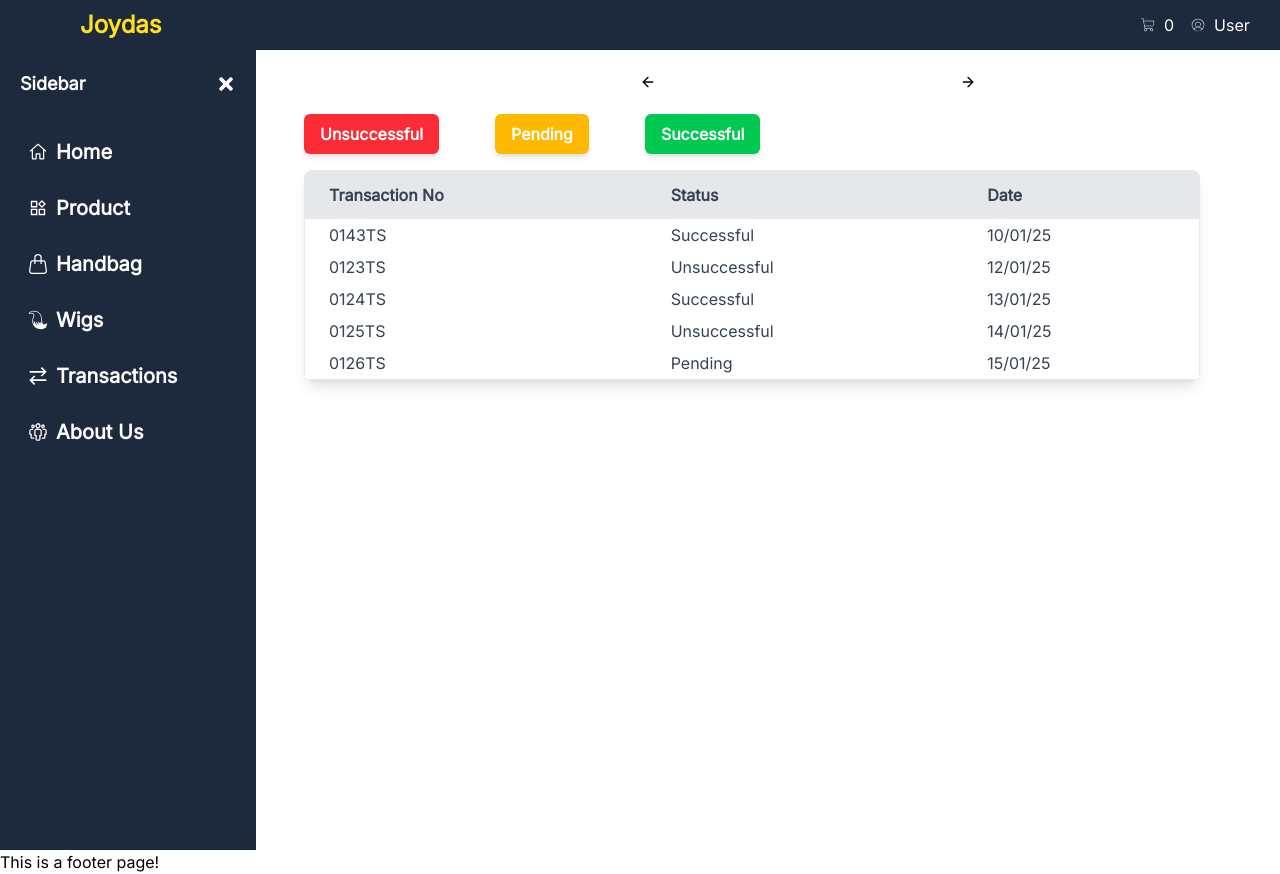
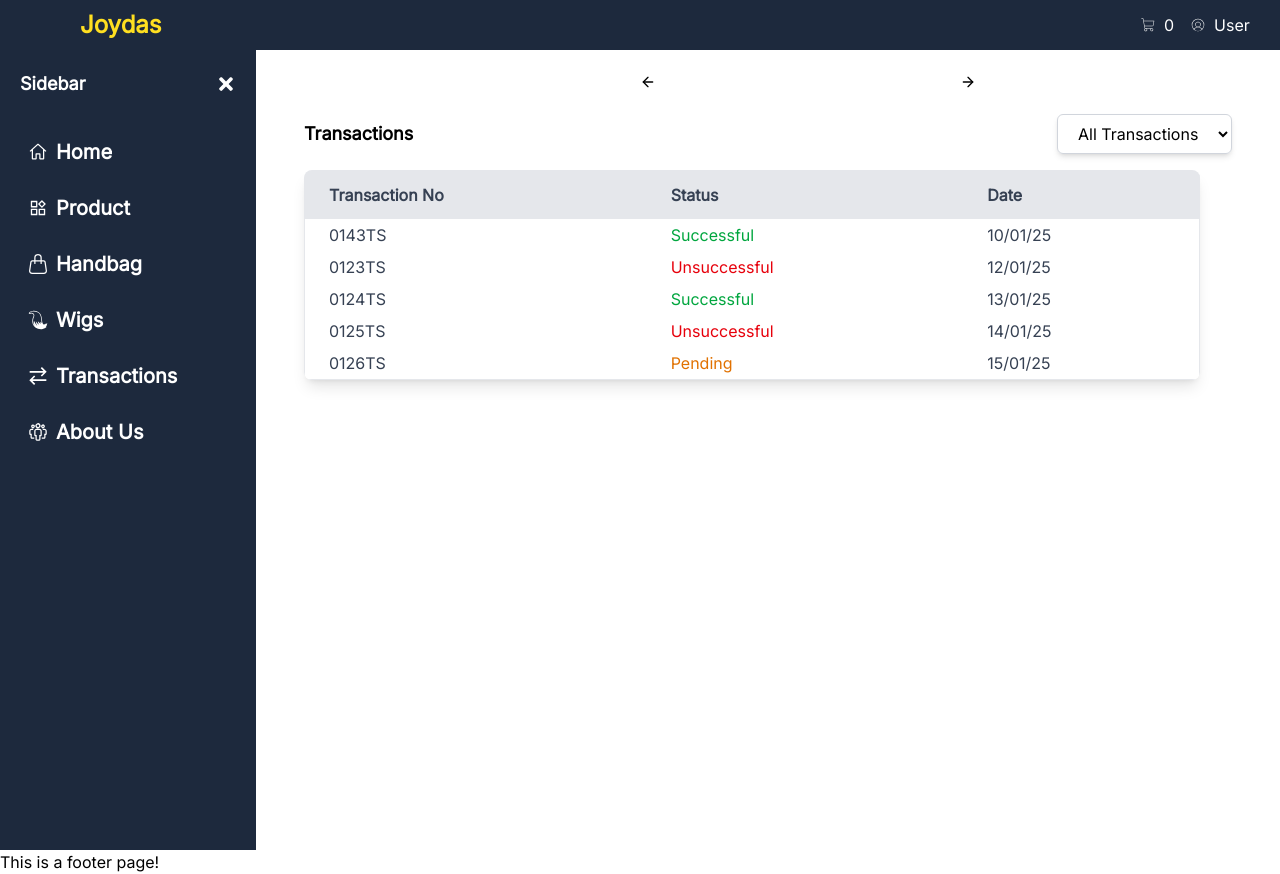
Before and after one commit to Iheagwaram/Joydas-ecommerce1, a React (Vite) app: page /transactions in a window 1280 px wide. Built offline with nearby package versions, Linux system fonts and the light colour scheme.

Commit message:
fifth commit

```diff
--- a/index.html
+++ b/index.html
@@ -2,9 +2,9 @@
 <html lang="en">
   <head>
     <meta charset="UTF-8" />
-    <link rel="icon" type="image/svg+xml" href="/vite.svg" />
+    <link rel="icon" type="" href="" />
     <meta name="viewport" content="width=device-width, initial-scale=1.0" />
-    <title>Vite + React</title>
+    <title>Joydas</title>
     <link href="/dist/styles.css" rel="stylesheet" />
     <link
       rel="stylesheet"
--- a/src/pages/Productpage.jsx
+++ b/src/pages/Productpage.jsx
@@ -1,9 +1,11 @@
 import React, { useEffect, useState } from "react";
 import { Link } from "react-router-dom";
+import { FaSearch } from "react-icons/fa"; // Import search icon
 
 const Productpage = () => {
   const [products, setProducts] = useState([]);
-  const [filterProducts, setFilterProducts] = useState([]);
+  const [filteredProducts, setFilteredProducts] = useState([]);
+  const [searchQuery, setSearchQuery] = useState("");
   const [error, setError] = useState(null);
 
   useEffect(() => {
@@ -14,42 +16,74 @@ const Productpage = () => {
         }
         return res.json();
       })
-      .then((data) => setProducts(data))
+      .then((data) => {
+        setProducts(data);
+        setFilteredProducts(data);
+      })
       .catch((error) => {
         console.error("Error fetching products:", error);
         setError(error.message);
       });
   }, []);
 
+  const handleSearchChange = (e) => {
+    const query = e.target.value.toLowerCase();
+    setSearchQuery(query);
+    setFilteredProducts(
+      products.filter((product) =>
+        product.title.toLowerCase().includes(query)
+      )
+    );
+  };
+
+  const handleSearchSubmit = (e) => {
+    e.preventDefault();
+    setFilteredProducts(
+      products.filter((product) =>
+        product.title.toLowerCase().includes(searchQuery)
+      )
+    );
+  };
+
   const filterByPrice = (price) => {
-    if(!price){
-        setProducts(filterProducts)
+    if (!price) {
+      setFilteredProducts(products);
+    } else {
+      setFilteredProducts(products.filter((p) => p.price > price));
     }
-    else{
-        const result = filterProducts.filter((p) => p.price > price);
-        setProducts(result);
-        return result;
-    }
-
   };
 
   return (
     <div className="container mx-auto p-6">
-      <div className="flex justify-between px-10 ">
-        <h1 className="text-3xl font-bold mb-6 text-center">Products</h1>
+      <div className="flex justify-between px-10 items-center mb-6">
+        <h1 className="text-3xl font-bold">Products</h1>
+
+        {/* Search Bar with Icon */}
+        <form
+          onSubmit={handleSearchSubmit}
+          className="flex items-center bg-white border border-gray-400 rounded-md px-3 py-1 text-gray-700 w-64"
+        >
+          <input
+            type="text"
+            placeholder="Search products..."
+            value={searchQuery}
+            onChange={handleSearchChange}
+            className="flex-grow outline-none px-2 py-1 text-gray-700"
+          />
+          <button type="submit" className="bg-slate-800 text-white px-3 py-2 rounded">
+            <FaSearch className="text-white" />
+          </button>
+        </form>
+
+        {/* Filter Dropdown */}
         <select
-          name=""
-          id=""
-          onChange={(e) => {
-            filterByPrice(Number(e.target.value));
-          }}
-          className="bg-gray-600 items-center text-gray-100 rounded-lg p-0.5 px-3 h-9"
+          onChange={(e) => filterByPrice(Number(e.target.value))}
+          className="bg-gray-600 text-gray-100 rounded-lg p-0.5 px-3 h-9"
         >
-          <option value="">...Filter...</option>
-          <option value="">...All...</option>
-          <option value="50">50</option>
-          <option value="100">100</option>
-          <option value="200">200</option>
+          <option value="">Filter by Price...</option>
+          <option value="50">Above $50</option>
+          <option value="100">Above $100</option>
+          <option value="200">Above $200</option>
         </select>
       </div>
 
@@ -57,8 +91,8 @@ const Productpage = () => {
         <p className="text-center text-red-500">Error: {error}</p>
       ) : (
         <div className="grid grid-cols-1 md:grid-cols-3 gap-6">
-          {products.length > 0 ? (
-            products.map((product) => (
+          {filteredProducts.length > 0 ? (
+            filteredProducts.map((product) => (
               <div
                 key={product.id}
                 className="border p-4 rounded-lg text-center shadow-lg"
@@ -80,7 +114,7 @@ const Productpage = () => {
               </div>
             ))
           ) : (
-            <p className="text-center text-gray-500">Loading products...</p>
+            <p className="text-center text-gray-500">No products found.</p>
           )}
         </div>
       )}
--- a/src/pages/Transactions.jsx
+++ b/src/pages/Transactions.jsx
@@ -1,56 +1,71 @@
-import React from 'react'
+import React, { useState } from 'react';
 
 const Transactions = () => {
+    const [filter, setFilter] = useState("All");
+
+    const transactions = [
+        { id: "0143TS", status: "Successful", date: "10/01/25" },
+        { id: "0123TS", status: "Unsuccessful", date: "12/01/25" },
+        { id: "0124TS", status: "Successful", date: "13/01/25" },
+        { id: "0125TS", status: "Unsuccessful", date: "14/01/25" },
+        { id: "0126TS", status: "Pending", date: "15/01/25" },
+    ];
+
+    // Filter transactions based on selected filter
+    const filteredTransactions = filter === "All"
+        ? transactions
+        : transactions.filter(transaction => transaction.status === filter);
+
     return (
-        <>
-            <div className='p-6 justify-center items-center'>
-                <div className='flex space-x-4 mb-4 font-semibold items-center gap-10'>
-                    <div className='bg-red-500 text-white px-4 py-2 rounded-md shadow-md'>Unsuccessful</div>
-                    <div className='bg-amber-400 text-white px-4 py-2 rounded-md shadow-md'>Pending</div>
-                    <div className='bg-green-500 text-white px-4 py-2 rounded-md shadow-md'>Successful</div>
+        <div className='p-6'>
+
+            <div className='flex justify-between items-center mb-4'>
+                <h2 className='text-lg font-semibold mr-5'>Transactions</h2>
+                <select
+                    className="px-4 py-2 border border-gray-300 rounded-md shadow-md focus:outline-none"
+                    value={filter}
+                    onChange={(e) => setFilter(e.target.value)}
+                >
+                    <option value="All">All Transactions</option>
+                    <option value="Successful">Successful</option>
+                    <option value="Unsuccessful">Unsuccessful</option>
+                    <option value="Pending">Pending</option>
+                </select>
             </div>
+
+            {/* Transactions Table */}
             <div className='w-full max-w-4xl overflow-hidden rounded-lg shadow-lg'>
                 <table className='w-full bg-white border border-gray-200 rounded-lg'>
-                        <thead className='bg-gray-200 text-gray-700 '>
-                            <tr >
+                    <thead className='bg-gray-200 text-gray-700'>
+                        <tr>
                             <th className='py-3 px-6 text-left'>Transaction No</th>
                             <th className='py-3 px-6 text-left'>Status</th>
                             <th className='py-3 px-6 text-left'>Date</th>
                         </tr>
                     </thead>
                     <tbody className='text-gray-700'>
+                        {filteredTransactions.length > 0 ? (
+                            filteredTransactions.map((transaction) => (
+                                <tr key={transaction.id}>
+                                    <td className='py-1 px-6'>{transaction.id}</td>
+                                    <td className={`py-1 px-6 ${transaction.status === "Successful" ? "text-green-600" : transaction.status === "Unsuccessful" ? "text-red-600" : "text-amber-600"}`}>
+                                        {transaction.status}
+                                    </td>
+                                    <td className='py-1 px-6'>{transaction.date}</td>
+                                </tr>
+                            ))
+                        ) : (
                             <tr>
-                                <td className='py-1 px-6'>0143TS</td>
-                                <td className='py-1 px-6'>Successful</td>
-                                <td className='py-1 px-6'>10/01/25</td>
+                                <td colSpan="3" className="py-3 px-6 text-center text-gray-500">
+                                    No transactions found.
+                                </td>
                             </tr>
-                            <tr>
-                                <td className='py-1 px-6'>0123TS</td>
-                                <td className='py-1 px-6'>Unsuccessful</td>
-                                <td className='py-1 px-6'>12/01/25</td>
-                            </tr>
-                            <tr>
-                                <td className='py-1 px-6'>0124TS</td>
-                                <td className='py-1 px-6'>Successful</td>
-                                <td className='py-1 px-6'>13/01/25</td>
-                            </tr>
-                            <tr>
-                                <td className='py-1 px-6'>0125TS</td>
-                                <td className='py-1 px-6'>Unsuccessful</td>
-                                <td className='py-1 px-6'>14/01/25</td>
-                            </tr>
-                            <tr>
-                                <td className='py-1 px-6'>0126TS</td>
-                                <td className='py-1 px-6'>Pending</td>
-                                <td className='py-1 px-6'>15/01/25</td>
-                            </tr>
-
+                        )}
                     </tbody>
                 </table>
             </div>
         </div>
-        </>
-    )
-}
+    );
+};
 
-export default Transactions
+export default Transactions;
```
Lines whose indentation alone changed are shown as unchanged.
